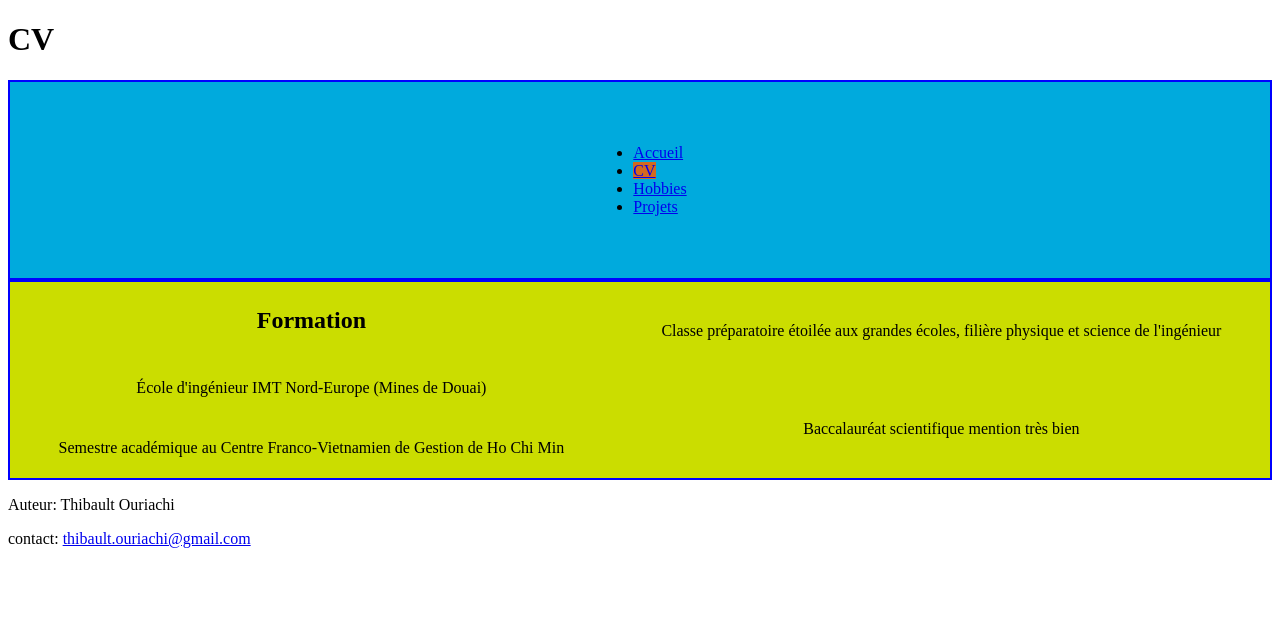
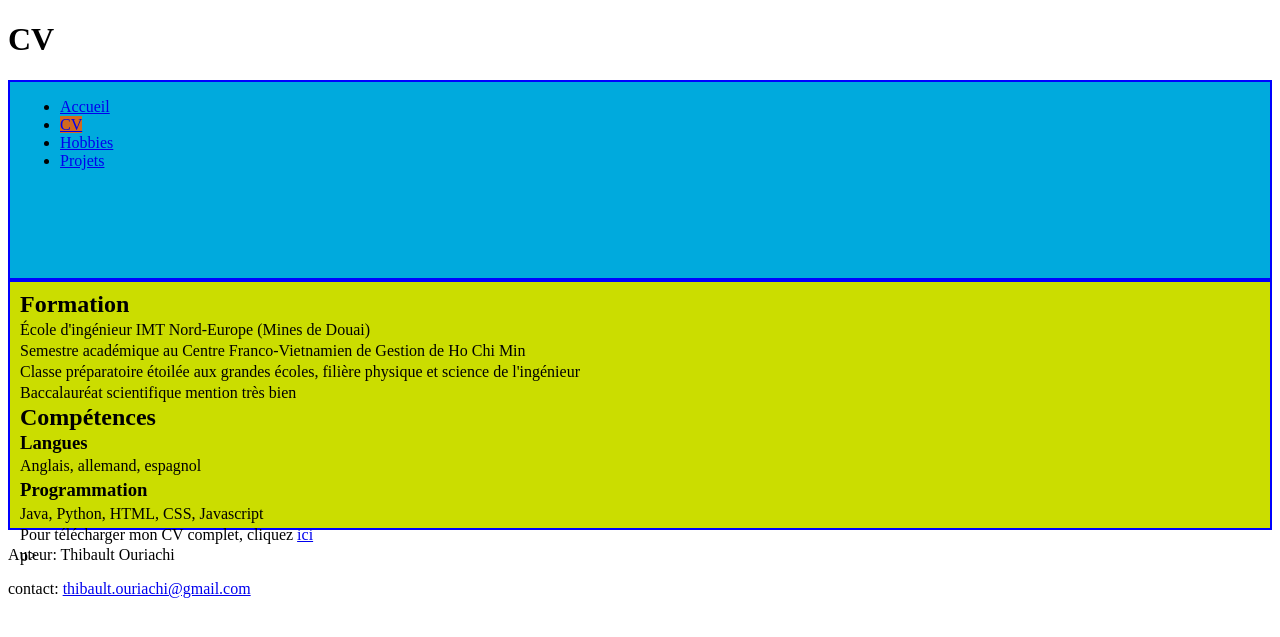
Before and after one commit to Ourithi/IDAW, a PHP site: page /cv.html in a window 1280 px wide. Shown: the top 637 px of the page. Run offline with PHP 8.4, Linux system fonts and the light colour scheme.

Commit message:
modif css, ajout cv pdf

```diff
--- a/SitePro/v1/cv.html
+++ b/SitePro/v1/cv.html
@@ -1,10 +1,11 @@
 <!DOCTYPE html>
 <html>
 <head>
-<link rel="stylesheet" href="style.css">
+    <title>CV</title>
+    <link rel="stylesheet" href="style.css">
 </head>
 
-<title>CV</title>
+
 <header>
     <h1>CV</h1>
 </header>
@@ -19,13 +20,27 @@
         </ul>
     </nav>
     <div class="contenu">
+        <div class="section-CV">
         <h2>Formation</h2>
 
-        <p>&Eacute;cole d'ing&eacute;nieur IMT Nord-Europe (Mines de Douai)</p>
-        <p>Semestre acad&eacute;mique au Centre Franco-Vietnamien de Gestion de Ho Chi Min</p>
-        <p>Classe pr&eacute;paratoire &eacute;toil&eacute;e aux grandes &eacute;coles, fili&egrave;re physique et science de l'ing&eacute;nieur</p>
-        <p>Baccalaur&eacute;at scientifique mention tr&egrave;s bien</p>
+            <p>&Eacute;cole d'ing&eacute;nieur IMT Nord-Europe (Mines de Douai)</p>
+            <p>Semestre acad&eacute;mique au Centre Franco-Vietnamien de Gestion de Ho Chi Min</p>
+            <p>Classe pr&eacute;paratoire &eacute;toil&eacute;e aux grandes &eacute;coles, fili&egrave;re physique et science de l'ing&eacute;nieur</p>
+            <p>Baccalaur&eacute;at scientifique mention tr&egrave;s bien</p>
+        </div>
 
+        <div class="section-CV">
+            <h2>Comp&eacute;tences</h2>
+
+            <h3>Langues</h3>
+            <p>Anglais, allemand, espagnol</p>
+            <h3>Programmation</h3>
+            <p>Java, Python, HTML, CSS, Javascript</p>
+        </div>
+
+        <div clas="section-CV">
+           <p> Pour t&eacute;l&eacute;charger mon CV complet, cliquez <a href="CV.pdf" attributes-list download>ici</a></div>p>
+        </div>
     </div>
 </body>
 
@@ -33,3 +48,5 @@
     <p>Auteur: Thibault Ouriachi</p>
     <p>contact: <a href="mailto:thibault.ouriachi@gmail.com">thibault.ouriachi@gmail.com</a></p>
 </footer>
+
+</html>
--- a/SitePro/v1/hobbies.html
+++ b/SitePro/v1/hobbies.html
@@ -1,7 +1,8 @@
 <!DOCTYPE html>
 <html>
 <head>
-<link rel="stylesheet" href="style.css">
+    <title>CV</title>
+    <link rel="stylesheet" href="style.css">
 </head>
 
 <title>Centres d'int&eacute;r&ecirc;t</title>
@@ -32,3 +33,5 @@
     <p>Auteur: Thibault Ouriachi</p>
     <p>contact: <a href="mailto:thibault.ouriachi@gmail.com">thibault.ouriachi@gmail.com</a></p>
 </footer>
+
+</html>
--- a/SitePro/v1/index.html
+++ b/SitePro/v1/index.html
@@ -1,7 +1,8 @@
 <!DOCTYPE html>
 <html>
 <head>
-<link rel="stylesheet" href="style.css">
+    <title>CV</title>
+    <link rel="stylesheet" href="style.css">
 </head>
 
 <title>Accueil</title>
@@ -29,3 +30,5 @@
     <p>Auteur: Thibault Ouriachi</p>
     <p>contact: <a href="mailto:thibault.ouriachi@gmail.com">thibault.ouriachi@gmail.com</a></p>
 </footer>
+
+</html>
--- a/SitePro/v1/projets.html
+++ b/SitePro/v1/projets.html
@@ -1,7 +1,8 @@
 <!DOCTYPE html>
 <html>
 <head>
-<link rel="stylesheet" href="style.css">
+    <title>CV</title>
+    <link rel="stylesheet" href="style.css">
 </head>
 
 <title>Projets</title>
@@ -30,3 +31,4 @@
     <p>Auteur: Thibault Ouriachi</p>
     <p>contact: <a href="mailto:thibault.ouriachi@gmail.com">thibault.ouriachi@gmail.com</a></p>
 </footer>
+</html>
--- a/SitePro/v1/style.css
+++ b/SitePro/v1/style.css
@@ -1,9 +1,10 @@
 .menu{
-    display: flex;
+    display: block;
     flex-flow: column wrap;
-    align-items: center;
-    justify-content: space-around;
-    align-content: space-around;
+    align-items: left;
+    justify-content: left;
+    padding-left: 10px;
+    align-content: left;
     background-color: #0AD; /*Bleu*/
     width: 100%;
     height: 200px;
@@ -12,14 +13,16 @@
 }
 
 .contenu{
-    display: flex;
+    display: block;
     flex-flow: column wrap;
-    align-items: center;
+    align-items: left;
     justify-content: space-around;
-    align-content: space-around;
+    align-content: left;
+    line-height: 5px;
+    padding-left: 10px;
     background-color: rgb(203, 221, 0); /*Bleu*/
     width: 100%;
-    height: 200px;
+    height: 250px;
     border: 2px solid blue;
     box-sizing: border-box;
 }
@@ -27,3 +30,6 @@
 #currentpage {
     background-color: chocolate;
 }
+.contenu-CV{
+    clear: both
+}
```
Also changed, not shown: 1 other file.
